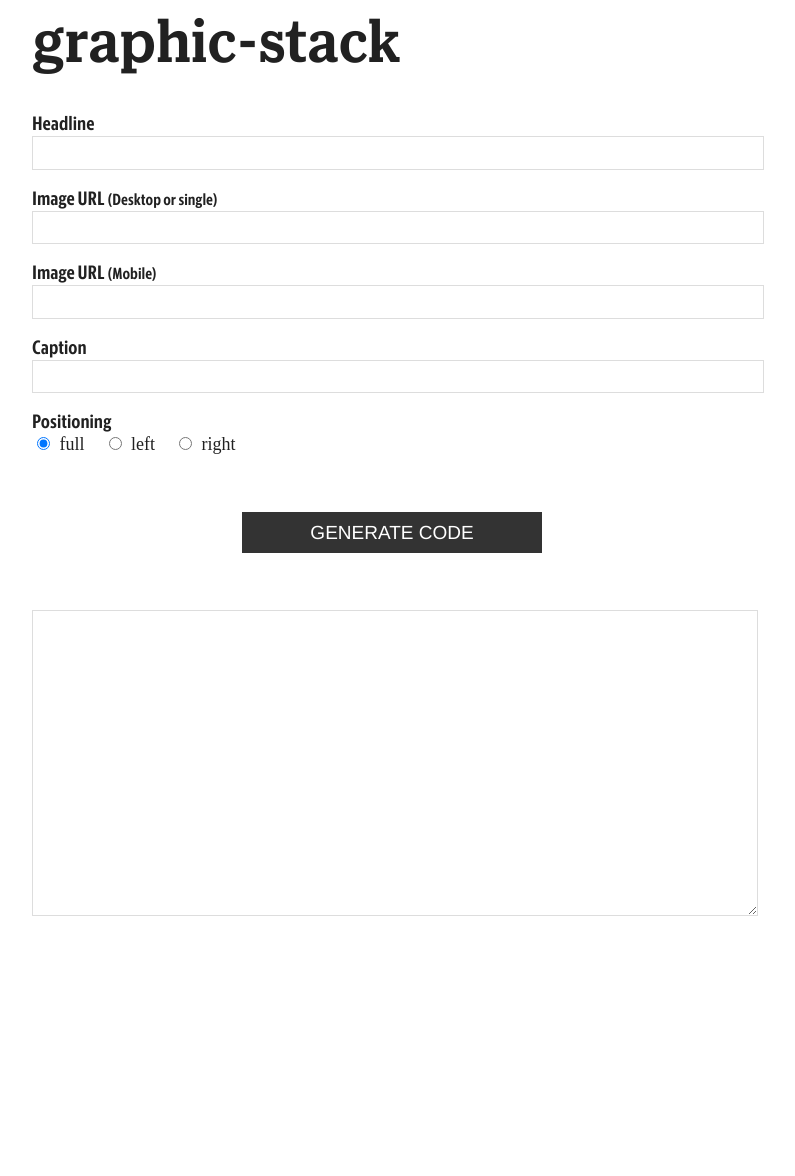
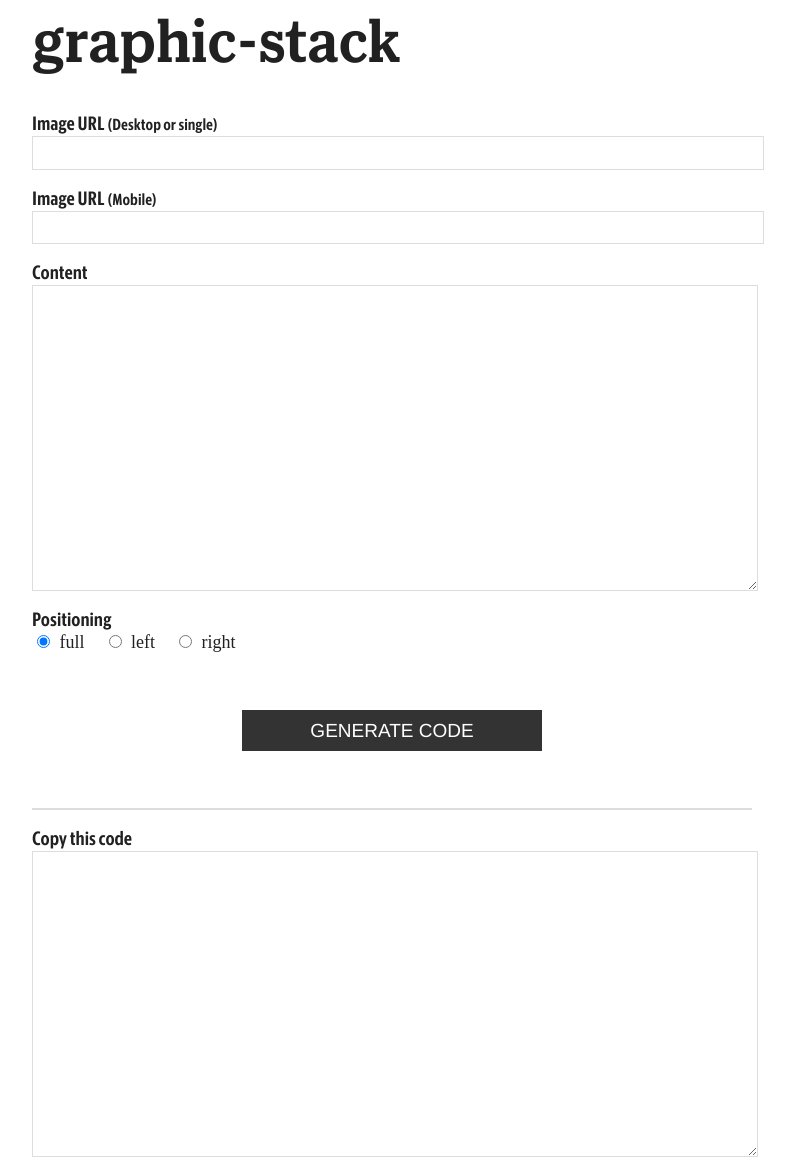
Before and after one commit to pilgreen/kcstar-components, a Jekyll site: the page built from _posts/2016-06-30-graphic-stack.html, in a window 1280 px wide. Shown: the whole page, without its empty margins (248-1043 px from the left). Built offline with Jekyll 4.4.1, drawn with Linux system fonts in a browser that asks for light colours; nearby versions of some CDN libraries; some web fonts are replaced; before the commit the page ends 935 px from its top, so only the background shows below that.

Commit message:
changing graphic-stack to use markdown box

```diff
--- a/_includes/meta.html
+++ b/_includes/meta.html
@@ -15,4 +15,5 @@
     <link rel="stylesheet" href="css/styles.css">
 
     <script src="https://cdnjs.cloudflare.com/ajax/libs/webcomponentsjs/0.7.22/webcomponents-lite.min.js"></script>
+    <script src="https://cdnjs.cloudflare.com/ajax/libs/marked/0.3.5/marked.min.js"></script>
     <link rel="import" href="components/polymer.v.html">
--- a/_posts/2016-06-30-graphic-stack.html
+++ b/_posts/2016-06-30-graphic-stack.html
@@ -8,20 +8,17 @@ excerpt: The `graphic-stack` element provides structure for a single image in th
 
 <link rel="import" href="components/graphic-stack.html">
 
-<label class="sans-cond">Headline</label>
-<input type="text" name="headline">
-
 <label class="sans-cond">Image URL <small>(Desktop or single)</small></label>
-<input type="text" name="desktopImage">
+<input type="text" class="space" name="desktopImage">
 
 <label class="sans-cond">Image URL <small>(Mobile)</small></label>
-<input type="text" name="mobileImage">
+<input type="text" class="space" name="mobileImage">
 
-<label class="sans-cond">Caption</label>
-<input type="text" name="caption">
+<label class="sans-cond">Content</label>
+<textarea name="content" class="space"></textarea>
 
 <label class="sans-cond">Positioning</label>
-<div class="horizontal layout">
+<div class="horizontal layout space">
   <label><input type="radio" name="position" value="full" checked>full</label>
   <label><input type="radio" name="position" value="left">left</label>
   <label><input type="radio" name="position" value="right">right</label>
@@ -30,8 +27,10 @@ excerpt: The `graphic-stack` element provides structure for a single image in th
 <button class="generate">generate code</button>
 
 <!-- generated content -->
-<div id="preview"></div>
-<textarea id="code"></textarea>
+<div id="preview" class="clearfix"></div>
+
+<label class="sans-cond">Copy this code</label>
+<textarea id="code" class="nowrap"></textarea>
 
 <script>
   var f = document.querySelector('form');
@@ -41,10 +40,9 @@ excerpt: The `graphic-stack` element provides structure for a single image in th
 
   function generateHTML() {
     var v = {
-      headline: document.querySelector('input[name="headline"]').value,
       desktop: document.querySelector('input[name="desktopImage"]').value,
       mobile: document.querySelector('input[name="mobileImage"]').value,
-      caption: document.querySelector('input[name="caption"]').value,
+      content: marked(document.querySelector('textarea[name="content"]').value),
       position: document.querySelector('input[name="position"]:checked').value
     }
 
@@ -57,12 +55,11 @@ excerpt: The `graphic-stack` element provides structure for a single image in th
 
     var html = `
 <graphic-stack ${v.position}>
-    <h1>${v.headline}</h1>
 ${imageString.trim()}
-    <p>${v.caption}</p>
+${v.content.trim()}
 </graphic-stack>
     `
     document.querySelector('#preview').innerHTML = html;
-    document.querySelector('#code').value = html;
+    document.querySelector('#code').value = html.trim();
   }
 </script>
--- a/css/styles.css
+++ b/css/styles.css
@@ -34,6 +34,10 @@ body {
  * Page styles
  */
 
+.space {
+  margin-bottom: 1rem;
+}
+
 textarea {
   display: block;
   width: 100%;
@@ -52,7 +56,6 @@ label {
 input[type="text"] {
   display: block;
   padding: 0.25rem;
-  margin-bottom: 1rem;
   border: 1px solid #ddd;
   font-size: 19px;
   width: 100%;
@@ -63,6 +66,16 @@ input[type="radio"] {
   width: auto;
   margin-right: 0.5rem;
   vertical-align: top;
+}
+
+textarea {
+  font-size: 15px;
+  font-family: monospace;
+}
+
+.nowrap {
+  white-space: nowrap;
+  overflow: hidden;
 }
 
 .generate {
@@ -84,3 +97,18 @@ input[type="radio"] {
 .generate:hover {
   color: #FF5733;
 }
+
+#preview {
+  margin: 1rem 0;
+  border-top: 1px solid #ddd;
+  border-bottom: 1px solid #ddd;
+}
+
+.clearfix:after {
+	visibility: hidden;
+	display: block;
+	font-size: 0;
+	content: " ";
+	clear: both;
+	height: 0;
+}
```
Also changed, not shown: components/graphic-stack.html (+14 -14 lines). Lines whose indentation alone changed are shown as unchanged.
